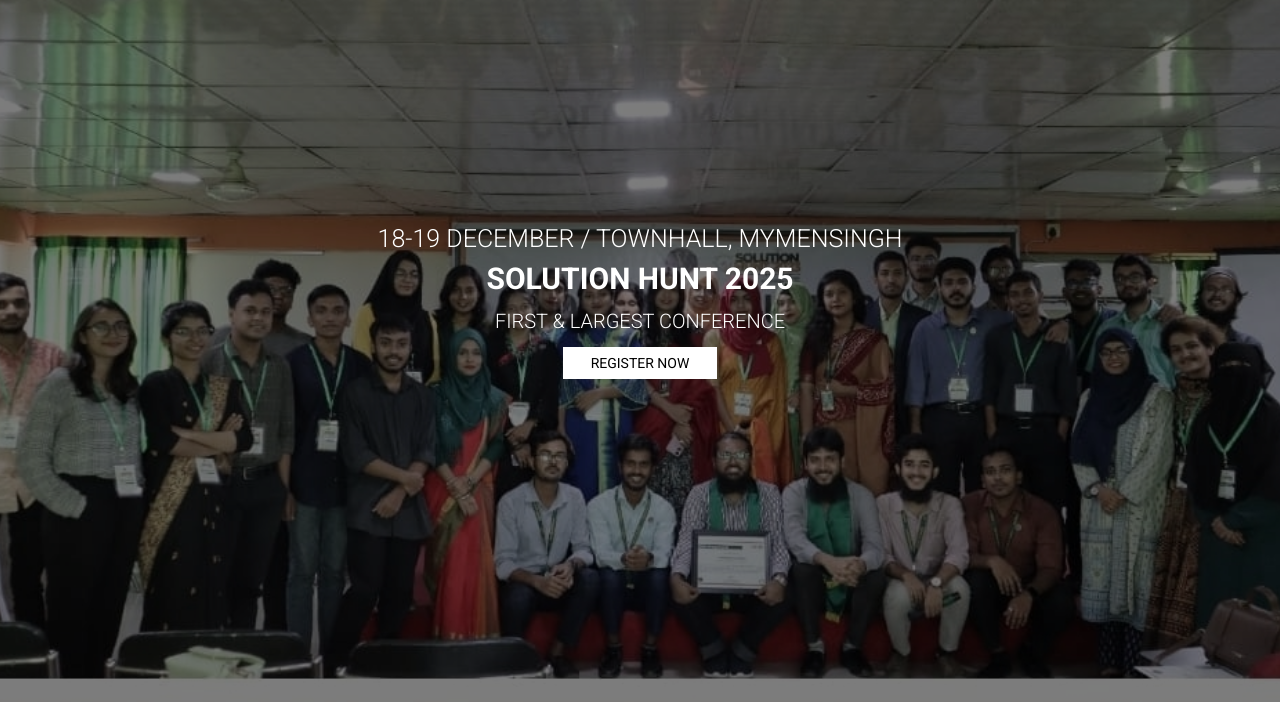
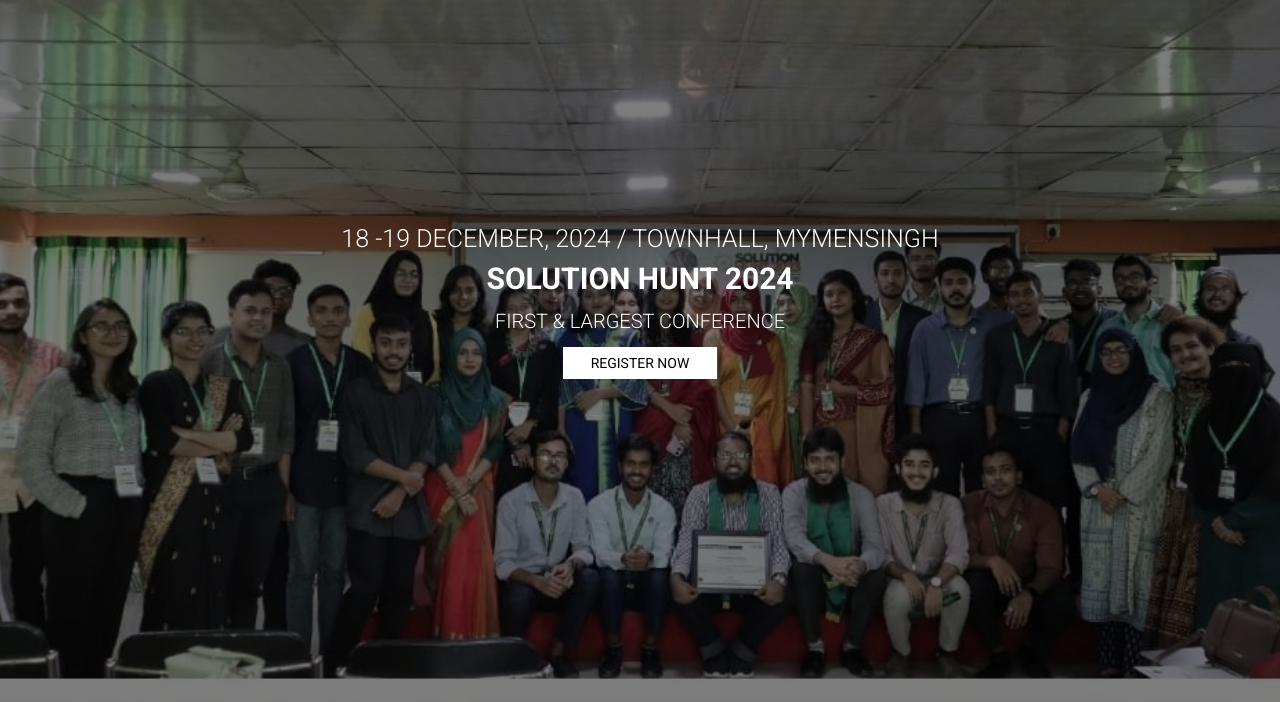
Before and after one commit to Foyezrabbi/vbd, a website: page index.html in a window 1280 px wide. Shown: the part 98-800 px from the top of the page. Drawn offline with Linux system fonts and the light colour scheme; files whose address does not match are found by name.

Commit message:
Update index.html

```diff
--- a/index.html
+++ b/index.html
@@ -57,9 +57,9 @@
     <header id="site-header" class="site-header valign-center">
         <div class="intro">
 
-            <h2> 18-19 December / Townhall, Mymensingh</h2>
+            <h2> 18 -19 December, 2024 / Townhall, Mymensingh</h2>
 
-            <h1>Solution Hunt 2025</h1>
+            <h1>Solution Hunt 2024</h1>
 
             <p>First &amp; Largest Conference</p>
 
```
